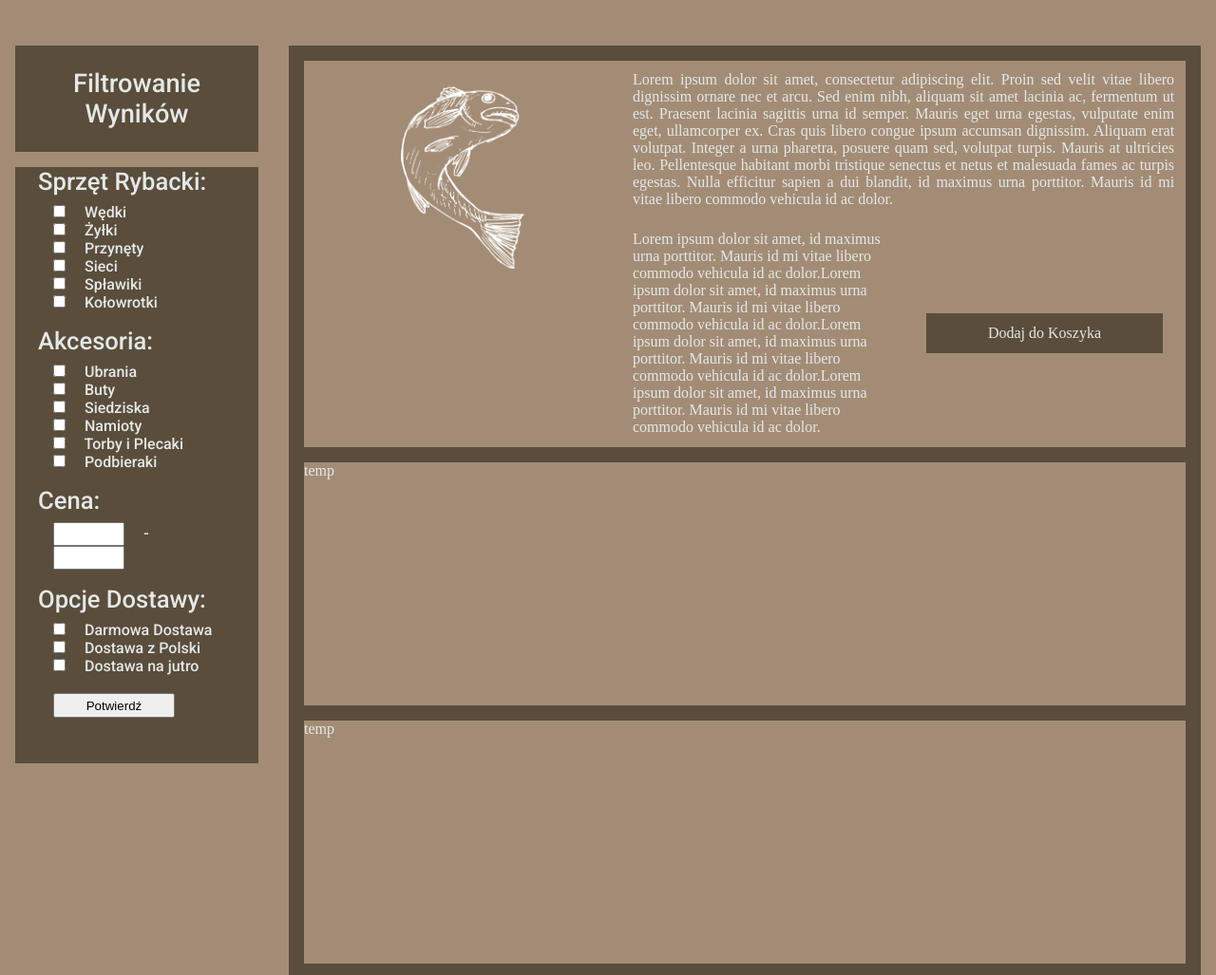
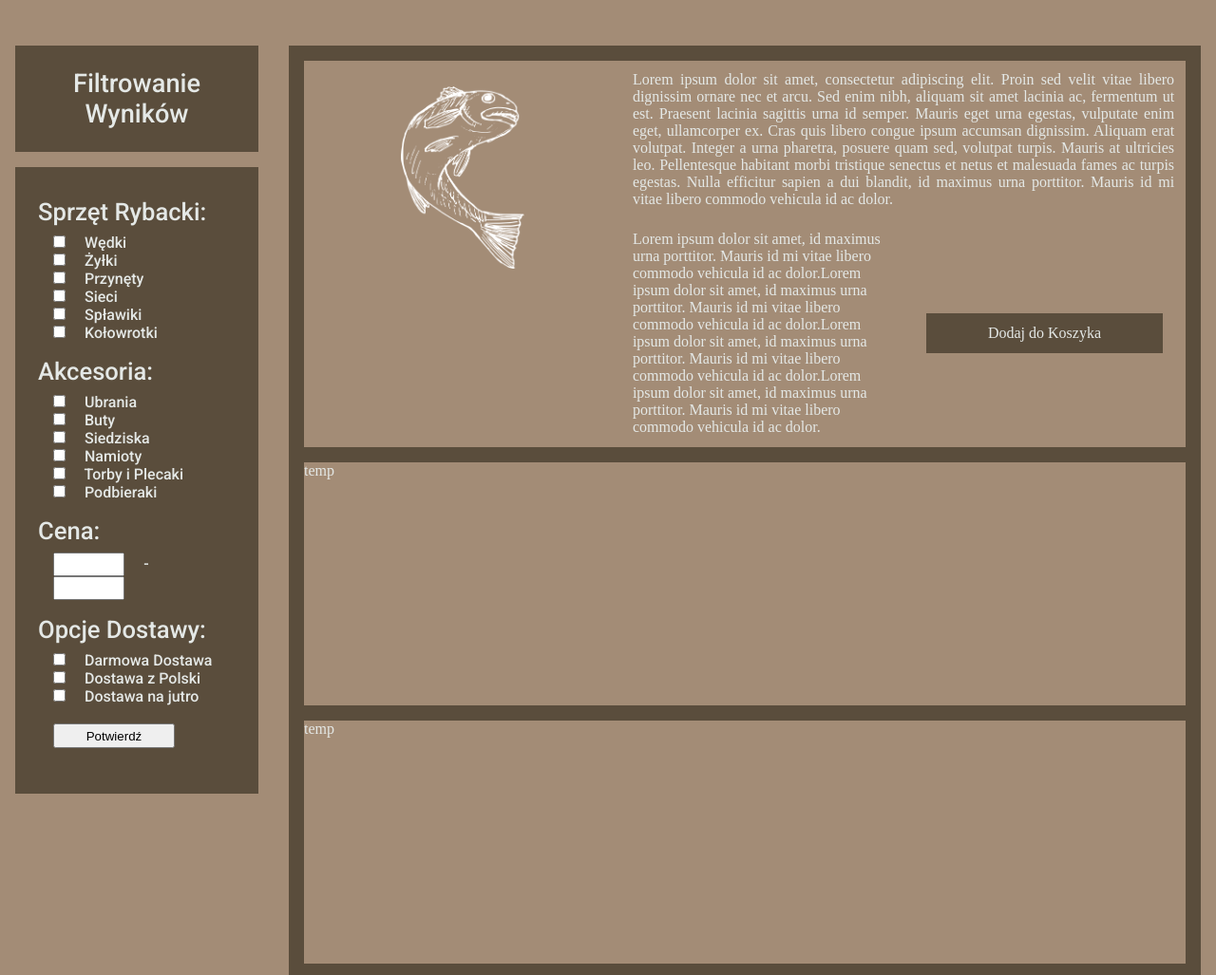
Before and after one commit to Vydrsky/Ryba_w_Sieci, a PHP site: page /front/shop_front.php in a window 1280 px wide. Shown: the part 209-1236 px from the top of the page at 95% size. Run offline with PHP 8.4, Linux system fonts and the light colour scheme.

Commit message:
poprawka formularza sklepu

```diff
--- a/styles/shop_styles.css
+++ b/styles/shop_styles.css
@@ -16,10 +16,11 @@ aside{
     text-align: center;
     padding: 1.5rem;
     font-size: 1.7rem;
+    margin-bottom: 1rem;
 }
 
 #filter-form-container{
-    padding: 0 1.5rem 2rem 1.5rem;
+    padding: 1rem 1.5rem 2rem 1.5rem;
     background-color: var(--background-color);
 }
 
```
